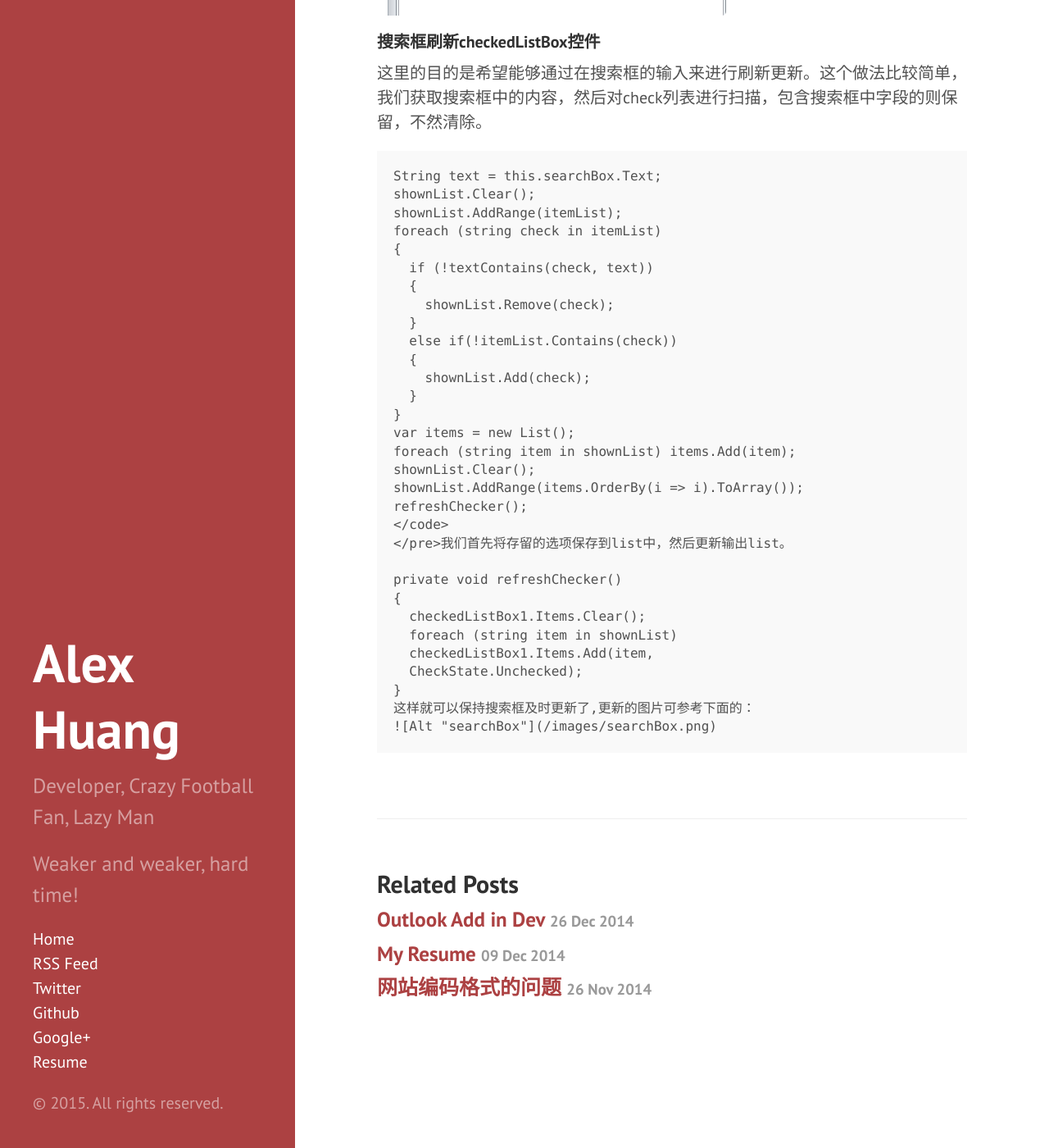
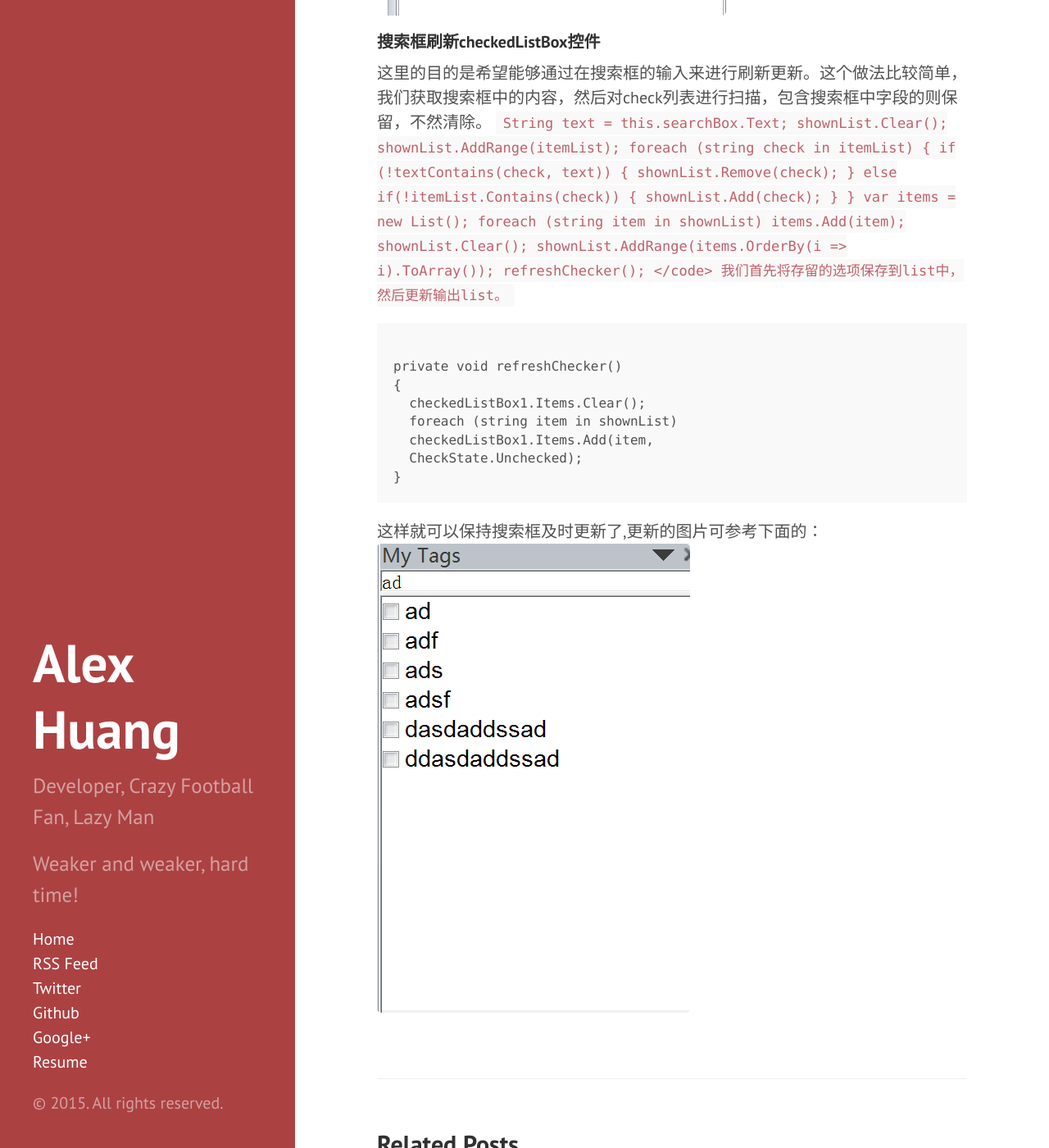
Before and after one commit to huanghaihui/alexhuang, a Jekyll site: the page built from _posts/2015-02-04-Travel-in-Outlook.md, in a window 1280 px wide and 1400 px high, scrolled down 2321 px. Shown: the whole window at 82% size. Built offline with Jekyll 4.4.1, drawn with Linux system fonts in a browser that asks for light colours.

Commit message:
why pre tag v2.0

```diff
--- a/_posts/2015-02-04-Travel-in-Outlook.md
+++ b/_posts/2015-02-04-Travel-in-Outlook.md
@@ -45,7 +45,8 @@ if (item is Outlook.MailItem)
 
 ####搜索框刷新checkedListBox控件
 这里的目的是希望能够通过在搜索框的输入来进行刷新更新。这个做法比较简单，我们获取搜索框中的内容，然后对check列表进行扫描，包含搜索框中字段的则保留，不然清除。
-<pre><code>String text = this.searchBox.Text;
+<code>
+String text = this.searchBox.Text;
 shownList.Clear();
 shownList.AddRange(itemList);
 foreach (string check in itemList)
@@ -65,14 +66,14 @@ shownList.Clear();
 shownList.AddRange(items.OrderBy(i => i).ToArray());
 refreshChecker();
 </code>
-</pre>我们首先将存留的选项保存到list中，然后更新输出list。
-<code>
+我们首先将存留的选项保存到list中，然后更新输出list。
+<pre><code>
 private void refreshChecker()
 {
   checkedListBox1.Items.Clear();
   foreach (string item in shownList)
   checkedListBox1.Items.Add(item,
   CheckState.Unchecked);
-}</code>
+}</code></pre>
 这样就可以保持搜索框及时更新了,更新的图片可参考下面的：
 ![Alt "searchBox"](/images/searchBox.png)
```
